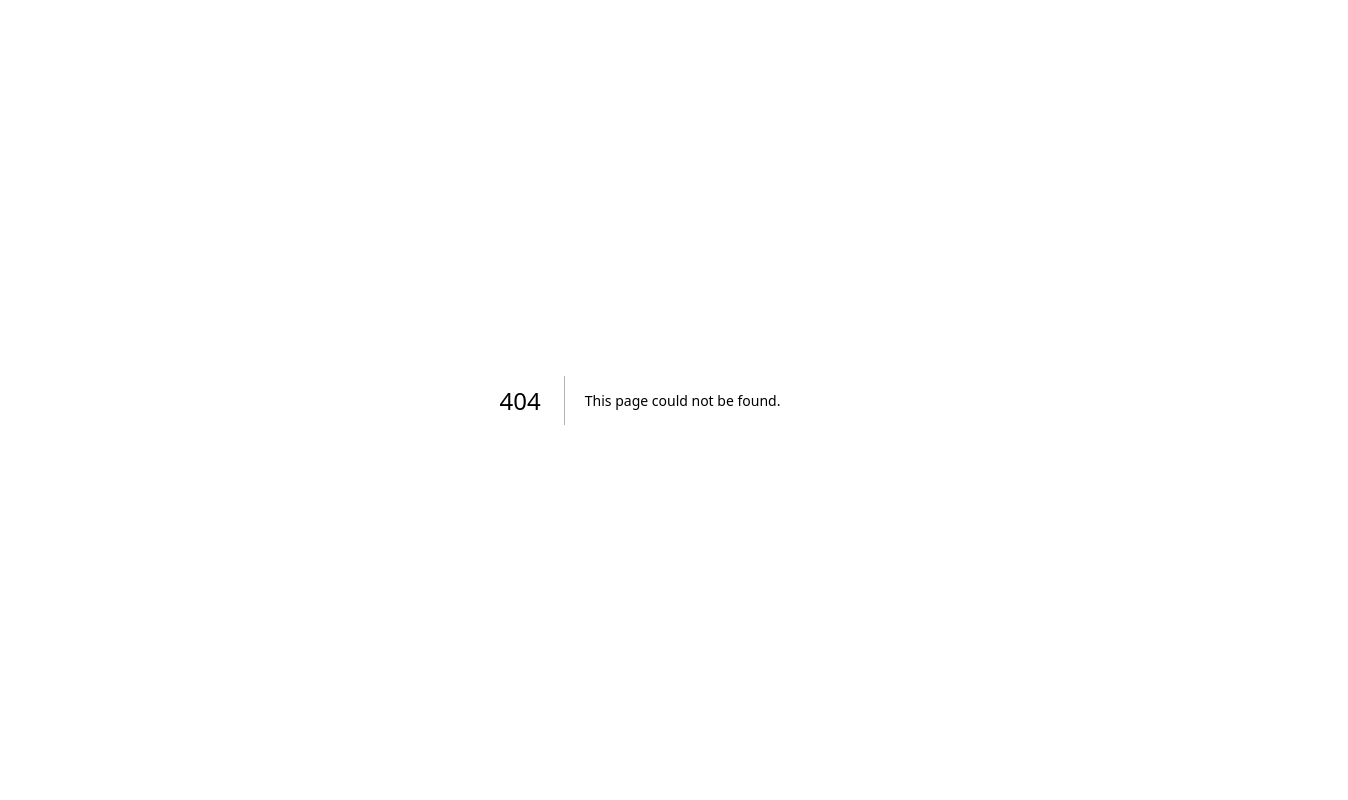
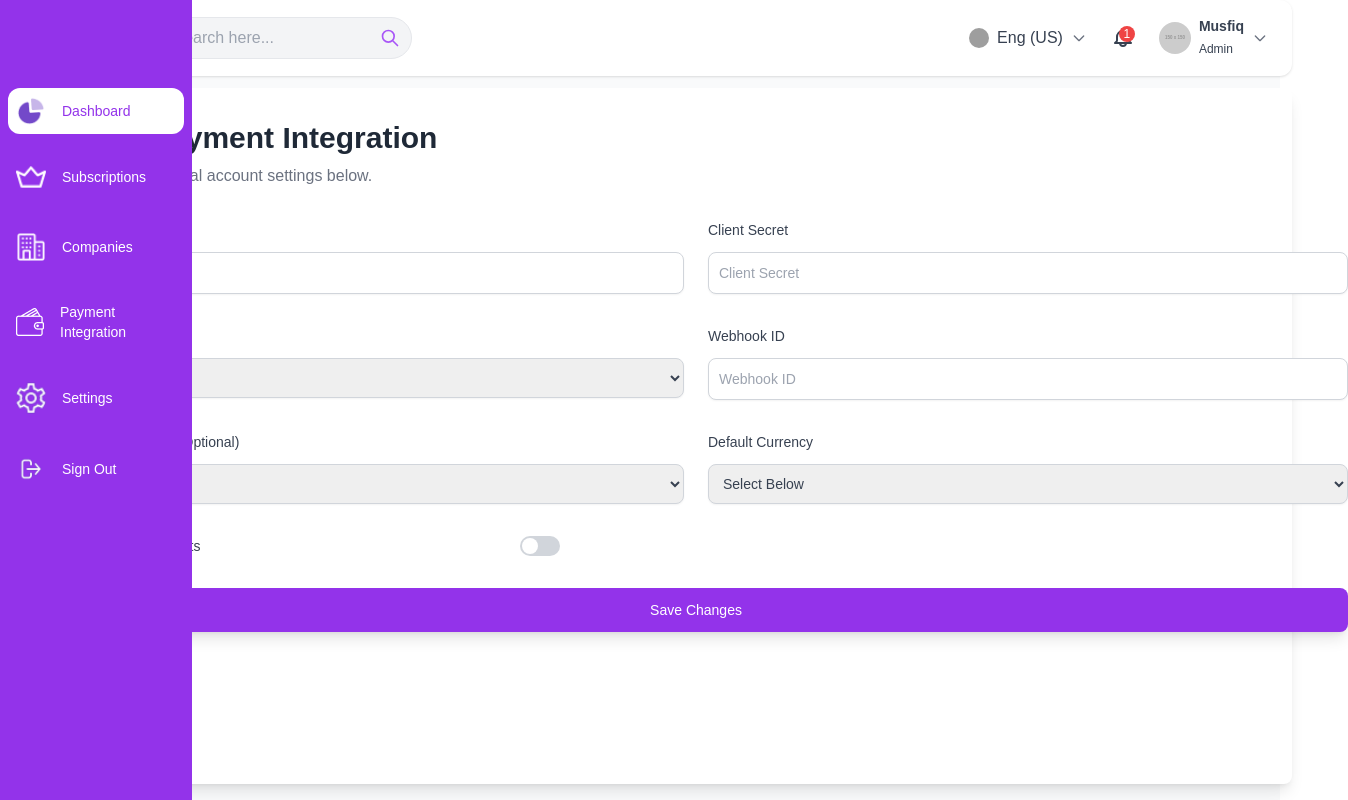
Before and after one commit to sky1team4/syp_admin_fe, a Next.js app: page /admin/paypal-payment in a window 1280 px wide. Before the commit this address had no page. Shown: the whole page, 1348 px wide, since content can reach past the window. Built offline with nearby package versions, Linux system fonts and the light colour scheme; grey boxes are pictures that could not be loaded.

Commit message:
stripe , paypal , bank components added in feature/M/payment branch by Munaim

```diff
--- /dev/null
+++ b/src/app/admin/bank-payment/content.jsx
@@ -0,0 +1,74 @@
+import React from 'react';
+import { useForm } from 'react-hook-form';
+
+// UI Components
+import Input from '../../components/ui/input'
+import Button from '../../components/ui/button'
+import Dropdown from '../../components/ui/dropdown'
+import CustomCheckbox from '@/app/components/ui/customCheckbox';
+
+const currencies = ['USD', 'EUR', 'GBP', 'AUD', 'INR'];
+
+const BankPaymentIntegration = () => {
+  const { register, handleSubmit } = useForm();
+
+  const onSubmit = (data) => {
+    console.log(data);
+  };
+
+  return (
+    <div className="w-full md:h-full p-8 bg-white rounded-lg shadow-lg">
+      <h1 className="text-3xl font-bold mb-2 text-gray-800">Bank Payment Integration</h1>
+      <p className="text-gray-500 mb-8">
+        Configure your Bank account settings below.
+      </p>
+      <form onSubmit={handleSubmit(onSubmit)} className="space-y-8 w-[81.5rem]">
+        {/* Publishable Key and Secret Key */}
+        <div className="flex gap-6 flex-wrap">
+          <Input id="accHolderName" label="Account Holder Name" placeholder="Account Holder Name"/>
+          <Input id="bankAccNo" label="Bank Account Number" placeholder="Bank Account Number"/>
+        </div>
+
+        {/* Webhook Signing Secret and URL */}
+        <div className="flex gap-6 flex-wrap">
+          <Input id="ibanNo" label="IBAN Number" placeholder="IBAN Number"/>
+          <Input id="swiftCode" label="SWIFT Code" placeholder="SWIFT Code"/>
+        </div>
+
+        {/* Default Currency and Allowed Currencies */}
+        <div className="flex gap-6 flex-wrap">
+          <Input id="bankName" label="Bank Name" placeholder="Bank Name"/>
+          <Dropdown id="allowedTType" label="Allowed Transaction" array={currencies} seleted="Select Below"/>
+        </div>
+
+        <div className="flex flex-col gap-3">
+          <label htmlFor="bankAddress" className="text-sm font-medium text-gray-700">
+            Bank Address
+          </label>
+          <textarea id="bankAddress" placeholder='Bank Address'
+            className="w-[20rem] md:w-full border border-gray-300 rounded-lg shadow-sm focus:border-purple-500 focus:ring-purple-500 sm:text-sm p-2.5"
+            rows={5}>
+
+          </textarea>
+        </div>
+
+        {/* Enable Test Mode */}
+        <div className="flex gap-5 md:gap-80 items-center flex-wrap">
+          <label htmlFor="testMode" className="text-sm font-medium text-gray-700">
+            Enable Test Mode
+          </label>
+
+          <CustomCheckbox />
+
+        </div>
+
+        {/* Save Button */}
+        <div className=''>
+          <Button w="full" text="Save Changes" />
+        </div>
+      </form>
+    </div>
+  );
+};
+
+export default BankPaymentIntegration;
--- a/src/app/admin/payment/content.jsx
+++ b/src/app/admin/payment/content.jsx
@@ -7,17 +7,17 @@ const PaymentIntegration = () => {
     {
       title: "Stripe",
       icon: "/paymentIntegration/s.svg",
-      link: "#"
+      link: "/admin/stripe-payment"
     },
     {
       title: "Paypal",
       icon: "/paymentIntegration/paypal.svg",
-      link: "#"
+      link: "/admin/paypal-payment"
     },
     {
       title: "Bank",
       icon: "/paymentIntegration/bank.svg",
-      link: "#"
+      link: "/admin/bank-payment"
     },
   ];
 
--- /dev/null
+++ b/src/app/admin/paypal-payment/content.jsx
@@ -0,0 +1,70 @@
+import React from 'react';
+import { useForm } from 'react-hook-form';
+
+// UI Components
+import Input from '../../components/ui/input'
+import Button from '../../components/ui/button'
+import Dropdown from '../../components/ui/dropdown'
+import CustomCheckbox from '@/app/components/ui/customCheckbox';
+
+const currencies = ['USD', 'EUR', 'GBP', 'AUD', 'INR'];
+
+const PaypalPaymentIntegration = () => {
+  const { register, handleSubmit } = useForm();
+
+  const onSubmit = (data) => {
+    console.log(data);
+  };
+
+  return (
+    <div className="w-full md:h-full p-8 bg-white rounded-lg shadow-lg">
+      <h1 className="text-3xl font-bold mb-2 text-gray-800">Paypal Payment Integration</h1>
+      <p className="text-gray-500 mb-8">
+        Configure your Paypal account settings below.
+      </p>
+      <form onSubmit={handleSubmit(onSubmit)} className="space-y-8 w-[81.5rem]">
+        {/* Publishable Key and Secret Key */}
+        <div className="flex gap-6 flex-wrap">
+          <Input id="clientId" label="Client ID" placeholder="Client ID"/>
+          <Input id="clientsecret" label="Client Secret" placeholder="Client Secret"/>
+        </div>
+
+        {/* Webhook Signing Secret and URL */}
+        <div className="flex gap-6 flex-wrap">
+          {/* <Input id="webhookSigningSecret" label="Webhook Signing Secret" placeholder="Enter your Webhook Signing Secret"/> */}
+          <Dropdown id="environment" label="Environmet" array={currencies} seleted="Select Below"/>
+          <Input id="webhookid" label="Webhook ID" placeholder="Webhook ID"/>
+        </div>
+
+        {/* Default Currency and Allowed Currencies */}
+        <div className="flex gap-6 flex-wrap">
+        {/* <Input id="webhookSigningSecret" label="Webhook Signing Secret" placeholder="Enter your Webhook Signing Secret"/> */}
+          <Dropdown id="merchantAccountId" label="Merchant Account ID (Optional)" array={currencies} seleted="Select Below"/>
+          <Dropdown id="defaultCurrency" label="Default Currency" array={currencies} seleted="Select Below"/>
+        </div>
+
+        {/* Enable Test Mode */}
+        <div className="flex gap-5 md:gap-80 items-center flex-wrap">
+          <label htmlFor="testMode" className="text-sm font-medium text-gray-700">
+            Enable Paypal Payments
+          </label>
+
+          <CustomCheckbox />
+          {/* <input
+            id="testMode"
+            type="checkbox"
+            className="h-5 w-5 text-purple-600 border-gray-300 rounded focus:ring-purple-500"
+          /> */}
+
+        </div>
+
+        {/* Save Button */}
+        <div className=''>
+          <Button w="full" text="Save Changes" />
+        </div>
+      </form>
+    </div>
+  );
+};
+
+export default PaypalPaymentIntegration;
--- /dev/null
+++ b/src/app/admin/paypal-payment/page.jsx
@@ -0,0 +1,24 @@
+'use client'
+import React from 'react'
+import Sidebar from '../../components/Sidebar'
+import Header from '../../components/Header'
+import Content from "./content"
+
+function PaymentInte() {
+  return (
+        <>
+            {/* <div className='flex gap-3 bg-gray-50'>
+                <Sidebar />
+                <div className='flex flex-col gap-3 w-full '>
+                    <Header /> */}
+                    <div className='flex gap-3 w-full h-full'>
+                        <Content />
+                    </div>
+
+                {/* </div> */}
+                {/* // </div> */}
+        </>
+  )
+}
+
+export default PaymentInte
--- a/src/app/admin/strip-payment/content.jsx
+++ b/src/app/admin/stripe-payment/content.jsx
@@ -4,6 +4,7 @@ import { useForm } from 'react-hook-form';
 // UI Components
 import Input from '../../components/ui/input'
 import Button from '../../components/ui/button'
+import Dropdown from '../../components/ui/dropdown'
 import CustomCheckbox from '@/app/components/ui/customCheckbox';
 
 const currencies = ['USD', 'EUR', 'GBP', 'AUD', 'INR'];
@@ -21,7 +22,7 @@ const StripePaymentIntegration = () => {
       <p className="text-gray-500 mb-8">
         Configure your Stripe account settings below.
       </p>
-      <form onSubmit={handleSubmit(onSubmit)} className="space-y-8">
+      <form onSubmit={handleSubmit(onSubmit)} className="space-y-8 w-[81.5rem]">
         {/* Publishable Key and Secret Key */}
         <div className="flex gap-6 flex-wrap">
           <Input id="publishableKey" label="Publishable Key" placeholder="Enter your Publishable Key"/>
@@ -36,40 +37,8 @@ const StripePaymentIntegration = () => {
 
         {/* Default Currency and Allowed Currencies */}
         <div className="flex gap-6 flex-wrap">
-        {/* <Input id="webhookSigningSecret" label="Webhook Signing Secret" placeholder="Enter your Webhook Signing Secret"/> */}
-          <div className='flex flex-col gap-3'>
-            <label htmlFor="defaultCurrency" className="block text-sm font-medium text-gray-700">
-              Default Currency
-            </label>
-            <select
-              id="defaultCurrency"
-              className="block md:w-[40rem] border border-gray-300 text-gray-700 rounded-lg shadow-sm focus:border-purple-500 focus:ring-purple-500 sm:text-sm p-2.5"
-            >
-              <option value="">Select Below</option>
-              {currencies.map((currency) => (
-                <option key={currency} value={currency}>
-                  {currency}
-                </option>
-              ))}
-            </select>
-          </div>
-
-          <div className='flex flex-col gap-3'>
-            <label htmlFor="allowedCurrencies" className="block text-sm font-medium text-gray-700">
-              Allowed Currencies
-            </label>
-            <select
-              id="allowedCurrencies"
-              // multiple
-              className="md:w-[40rem] border border-gray-300 text-gray-700 rounded-lg shadow-sm focus:border-purple-500 focus:ring-purple-500 sm:text-sm p-2.5"
-            >
-              {currencies.map((currency) => (
-                <option key={currency} value={currency}>
-                  {currency}
-                </option>
-              ))}
-            </select>
-          </div>
+          <Dropdown id="defaultCurrency" label="Default Currency" array={currencies} seleted="Select Below"/>
+          <Dropdown id="allowedCurrencies" label="Allowed Currencies" array={currencies} seleted="Select Below"/>
         </div>
 
         {/* Enable Test Mode */}
@@ -79,11 +48,6 @@ const StripePaymentIntegration = () => {
           </label>
 
           <CustomCheckbox />
-          {/* <input
-            id="testMode"
-            type="checkbox"
-            className="h-5 w-5 text-purple-600 border-gray-300 rounded focus:ring-purple-500"
-          /> */}
 
         </div>
 
--- /dev/null
+++ b/src/app/admin/stripe-payment/page.jsx
@@ -0,0 +1,24 @@
+'use client'
+import React from 'react'
+import Sidebar from '../../components/Sidebar'
+import Header from '../../components/Header'
+import Content from "./content"
+
+function PaymentInte() {
+  return (
+        <>
+            {/* <div className='flex gap-3 bg-gray-50'>
+                <Sidebar />
+                <div className='flex flex-col gap-3 w-full '>
+                    <Header /> */}
+                    <div className='flex gap-3 w-full h-full'>
+                        <Content />
+                    </div>
+
+                {/* </div> */}
+                {/* // </div> */}
+        </>
+  )
+}
+
+export default PaymentInte
--- /dev/null
+++ b/src/app/components/ui/dropdown.jsx
@@ -0,0 +1,26 @@
+import React from 'react'
+
+function dropdown(info) {
+    return (
+        <>
+            <div className='flex flex-col gap-3'>
+                <label htmlFor={info.id} className="block text-sm font-medium text-gray-700">
+                    {info.label}
+                </label>
+                <select
+                    id={info.id}
+                    className="block md:w-[40rem] border border-gray-300 text-gray-700 rounded-lg shadow-sm focus:border-purple-500 focus:ring-purple-500 sm:text-sm p-2.5"
+                >
+                    <option value="">{info.seleted}</option>
+                    {info.array.map((item , index) => (
+                        <option key={index} value={item}>
+                        {item}
+                        </option>
+                    ))}
+                </select>
+            </div>
+        </>
+    )
+}
+
+export default dropdown
```
Also changed, not shown: src/app/admin/bank-payment/page.jsx (renamed from src/app/admin/strip-payment/page.jsx).
